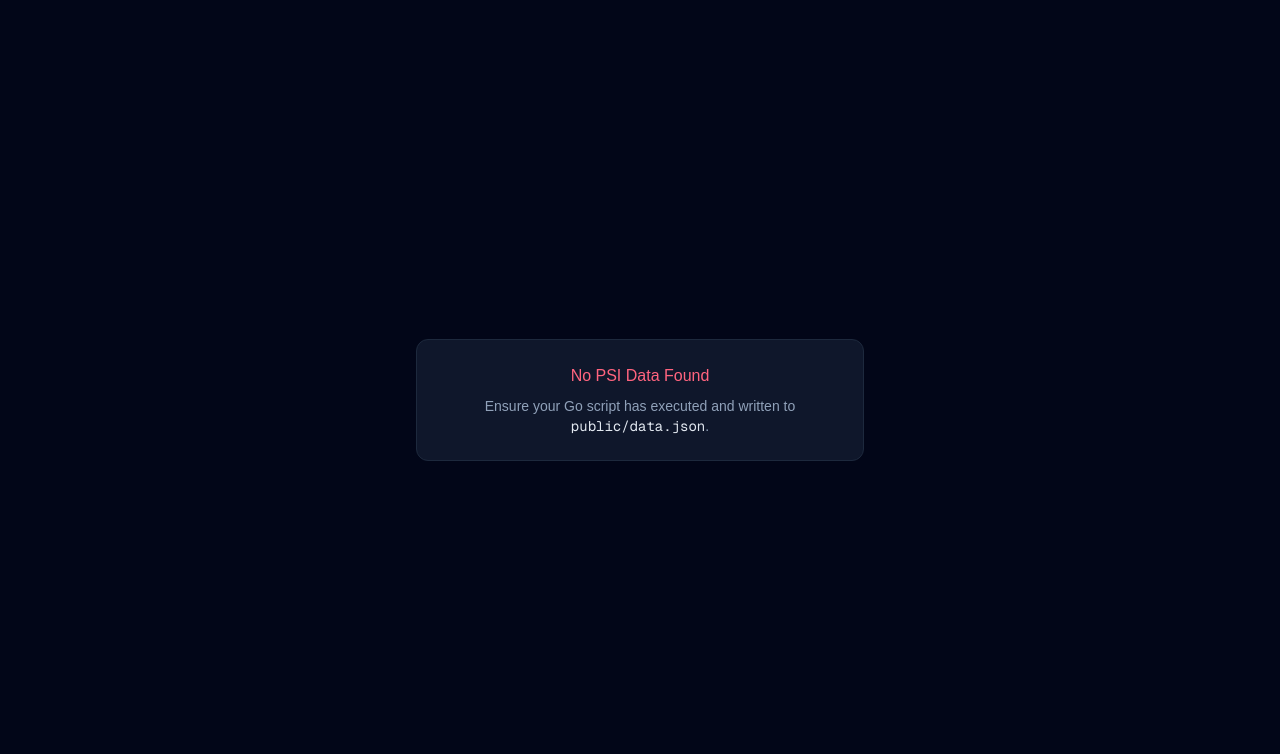
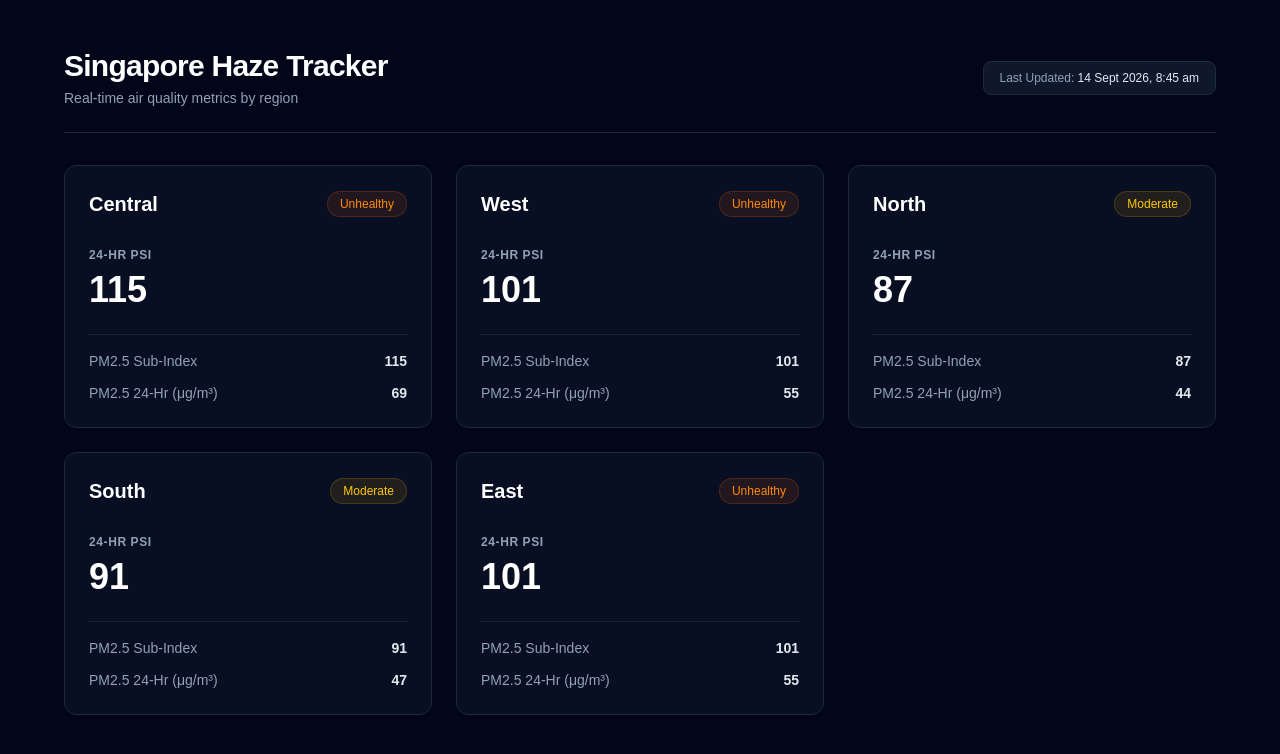
Before and after one commit to philbertshea/haze-app, a Next.js app in the folder frontend/: page / in a window 1280 px wide. Shown: the top 754 px of the page. Built offline with nearby package versions, Linux system fonts and the light colour scheme.

Commit message:
Update frontend page.tsx to reflect data
Update the page.tsx on the frontend to reflect the pulled actual air
quality data.

```diff
--- a/frontend/app/page.tsx
+++ b/frontend/app/page.tsx
@@ -1,17 +1,27 @@
 import fs from 'fs';
 import path from 'path';
 
-interface RegionData {
-  pm25SubIndex: number;
-  calculatedOneHrPsi: number;
+interface Region {
+  name: string;
+  labelLocation: {
+    latitude: number;
+    longitude: number;
+  };
 }
 
 interface PsiData {
   lastUpdated: string;
-  regions: Record<string, RegionData>;
+  fetchedAt: string;
+  regions: Region[];
+  readings: {
+    pm25_sub_index: Record<string, number>;
+    pm25_twenty_four_hourly: Record<string, number>;
+    psi_twenty_four_hourly: Record<string, number>;
+    [key: string]: Record<string, number>;
+  };
 }
 
-// Helper to determine badge color based on PSI scale
+// Helper to determine status badge based on 24-hr PSI score
 function getPsiStatus(score: number) {
   if (score <= 50) return { label: 'Good', bg: 'bg-emerald-500/10 text-emerald-400 border-emerald-500/20' };
   if (score <= 100) return { label: 'Moderate', bg: 'bg-yellow-500/10 text-yellow-400 border-yellow-500/20' };
@@ -20,7 +30,7 @@ function getPsiStatus(score: number) {
   return { label: 'Hazardous', bg: 'bg-purple-500/10 text-purple-400 border-purple-500/20' };
 }
 
-// Reads local data.json at build/render time
+// Reads local public/data.json
 async function getPsiData(): Promise<PsiData | null> {
   try {
     const filePath = path.join(process.cwd(), 'public', 'data.json');
@@ -39,9 +49,9 @@ export default async function Page() {
     return (
       <div className="min-h-screen bg-slate-950 text-slate-100 flex items-center justify-center p-6">
         <div className="bg-slate-900 border border-slate-800 rounded-xl p-6 text-center max-w-md">
-          <p className="text-rose-400 font-medium">No PSI Data Found</p>
+          <p className="text-rose-400 font-medium">No Data Available</p>
           <p className="text-slate-400 text-sm mt-2">
-            Ensure your Go script has executed and written to <code className="text-slate-200">public/data.json</code>.
+            Could not read <code className="text-slate-200">public/data.json</code>.
           </p>
         </div>
       </div>
@@ -53,14 +63,17 @@ export default async function Page() {
     timeStyle: 'short',
   });
 
+  // Extract the list of region names (central, west, north, south, east)
+  const regionNames = data.regions.map((r) => r.name);
+
   return (
     <main className="min-h-screen bg-slate-950 text-slate-100 p-6 md:p-12">
-      <div className="max-w-5xl mx-auto space-y-8">
+      <div className="max-w-6xl mx-auto space-y-8">
         {/* Header */}
         <header className="flex flex-col md:flex-row md:items-center justify-between gap-4 border-b border-slate-800 pb-6">
           <div>
             <h1 className="text-3xl font-bold tracking-tight text-white">Singapore Haze Tracker</h1>
-            <p className="text-slate-400 text-sm mt-1">Real-time PM2.5 & Sub-Index Breakdowns</p>
+            <p className="text-slate-400 text-sm mt-1">Real-time air quality metrics by region</p>
           </div>
           <div className="bg-slate-900 px-4 py-2 rounded-lg border border-slate-800 text-xs text-slate-400 self-start md:self-auto">
             Last Updated: <span className="text-slate-200 font-medium">{formattedDate}</span>
@@ -68,29 +81,46 @@ export default async function Page() {
         </header>
 
         {/* Region Cards Grid */}
-        <div className="grid grid-cols-1 sm:grid-cols-2 lg:grid-cols-3 gap-5">
-          {Object.entries(data.regions).map(([region, readings]) => {
-            const status = getPsiStatus(readings.calculatedOneHrPsi);
+        <div className="grid grid-cols-1 sm:grid-cols-2 lg:grid-cols-3 gap-6">
+          {regionNames.map((region) => {
+            const psi24h = data.readings.psi_twenty_four_hourly[region] ?? 0;
+            const pm25Sub = data.readings.pm25_sub_index[region] ?? 0;
+            const pm2524h = data.readings.pm25_twenty_four_hourly[region] ?? 0;
+            const status = getPsiStatus(psi24h);
+
             return (
               <div
                 key={region}
-                className="bg-slate-900/60 backdrop-blur border border-slate-800 rounded-xl p-5 hover:border-slate-700 transition-colors"
+                className="bg-slate-900/60 backdrop-blur border border-slate-800 rounded-xl p-6 hover:border-slate-700 transition-colors flex flex-col justify-between"
               >
-                <div className="flex items-center justify-between mb-4">
-                  <h2 className="capitalize text-lg font-semibold text-white">{region}</h2>
-                  <span className={`text-xs px-2.5 py-1 rounded-full font-medium border ${status.bg}`}>
-                    {status.label}
-                  </span>
+                <div>
+                  {/* Card Title & Status Badge */}
+                  <div className="flex items-center justify-between mb-6">
+                    <h2 className="capitalize text-xl font-bold text-white">{region}</h2>
+                    <span className={`text-xs px-3 py-1 rounded-full font-medium border ${status.bg}`}>
+                      {status.label}
+                    </span>
+                  </div>
+
+                  {/* Main Metric: 24-hr PSI */}
+                  <div className="mb-6">
+                    <span className="text-xs uppercase tracking-wider font-semibold text-slate-400">
+                      24-Hr PSI
+                    </span>
+                    <div className="text-4xl font-extrabold text-white mt-1">{psi24h}</div>
+                  </div>
                 </div>
 
-                <div className="space-y-3">
-                  <div className="flex justify-between items-baseline">
-                    <span className="text-sm text-slate-400">1-hr PSI (Calculated)</span>
-                    <span className="text-2xl font-bold text-white">{readings.calculatedOneHrPsi}</span>
+                {/* Sub-Metrics Breakdown */}
+                <div className="space-y-3 pt-4 border-t border-slate-800/80">
+                  <div className="flex justify-between items-center text-sm">
+                    <span className="text-slate-400">PM2.5 Sub-Index</span>
+                    <span className="font-semibold text-slate-200">{pm25Sub}</span>
                   </div>
-                  <div className="flex justify-between items-baseline pt-2 border-t border-slate-800/80">
-                    <span className="text-xs text-slate-500">PM2.5 Sub-Index</span>
-                    <span className="text-sm font-medium text-slate-300">{readings.pm25SubIndex}</span>
+
+                  <div className="flex justify-between items-center text-sm">
+                    <span className="text-slate-400">PM2.5 24-Hr (&mu;g/m&sup3;)</span>
+                    <span className="font-semibold text-slate-200">{pm2524h}</span>
                   </div>
                 </div>
               </div>
--- /dev/null
+++ b/frontend/public/data.json
@@ -0,0 +1,127 @@
+{
+	"lastUpdated": "2026-09-14T16:45:50+08:00",
+	"regions": [
+		{
+			"name": "central",
+			"labelLocation": {
+				"latitude": 1.35735,
+				"longitude": 103.82
+			}
+		},
+		{
+			"name": "west",
+			"labelLocation": {
+				"latitude": 1.35735,
+				"longitude": 103.7
+			}
+		},
+		{
+			"name": "north",
+			"labelLocation": {
+				"latitude": 1.41803,
+				"longitude": 103.82
+			}
+		},
+		{
+			"name": "south",
+			"labelLocation": {
+				"latitude": 1.29587,
+				"longitude": 103.82
+			}
+		},
+		{
+			"name": "east",
+			"labelLocation": {
+				"latitude": 1.35735,
+				"longitude": 103.94
+			}
+		}
+	],
+	"readings": {
+		"co_eight_hour_max": {
+			"central": 1,
+			"east": 1,
+			"north": 1,
+			"south": 1,
+			"west": 1
+		},
+		"co_sub_index": {
+			"central": 9,
+			"east": 9,
+			"north": 11,
+			"south": 10,
+			"west": 9
+		},
+		"no2_one_hour_max": {
+			"central": 18,
+			"east": 10,
+			"north": 12,
+			"south": 11,
+			"west": 15
+		},
+		"o3_eight_hour_max": {
+			"central": 49,
+			"east": 56,
+			"north": 79,
+			"south": 37,
+			"west": 32
+		},
+		"o3_sub_index": {
+			"central": 21,
+			"east": 24,
+			"north": 34,
+			"south": 16,
+			"west": 13
+		},
+		"pm10_sub_index": {
+			"central": 66,
+			"east": 71,
+			"north": 55,
+			"south": 60,
+			"west": 66
+		},
+		"pm10_twenty_four_hourly": {
+			"central": 81,
+			"east": 92,
+			"north": 59,
+			"south": 68,
+			"west": 82
+		},
+		"pm25_sub_index": {
+			"central": 115,
+			"east": 101,
+			"north": 87,
+			"south": 91,
+			"west": 101
+		},
+		"pm25_twenty_four_hourly": {
+			"central": 69,
+			"east": 55,
+			"north": 44,
+			"south": 47,
+			"west": 55
+		},
+		"psi_twenty_four_hourly": {
+			"central": 115,
+			"east": 101,
+			"north": 87,
+			"south": 91,
+			"west": 101
+		},
+		"so2_sub_index": {
+			"central": 4,
+			"east": 2,
+			"north": 3,
+			"south": 1,
+			"west": 4
+		},
+		"so2_twenty_four_hourly": {
+			"central": 6,
+			"east": 2,
+			"north": 5,
+			"south": 2,
+			"west": 7
+		}
+	},
+	"fetchedAt": "2026-09-14T16:56:24+08:00"
+}
```
